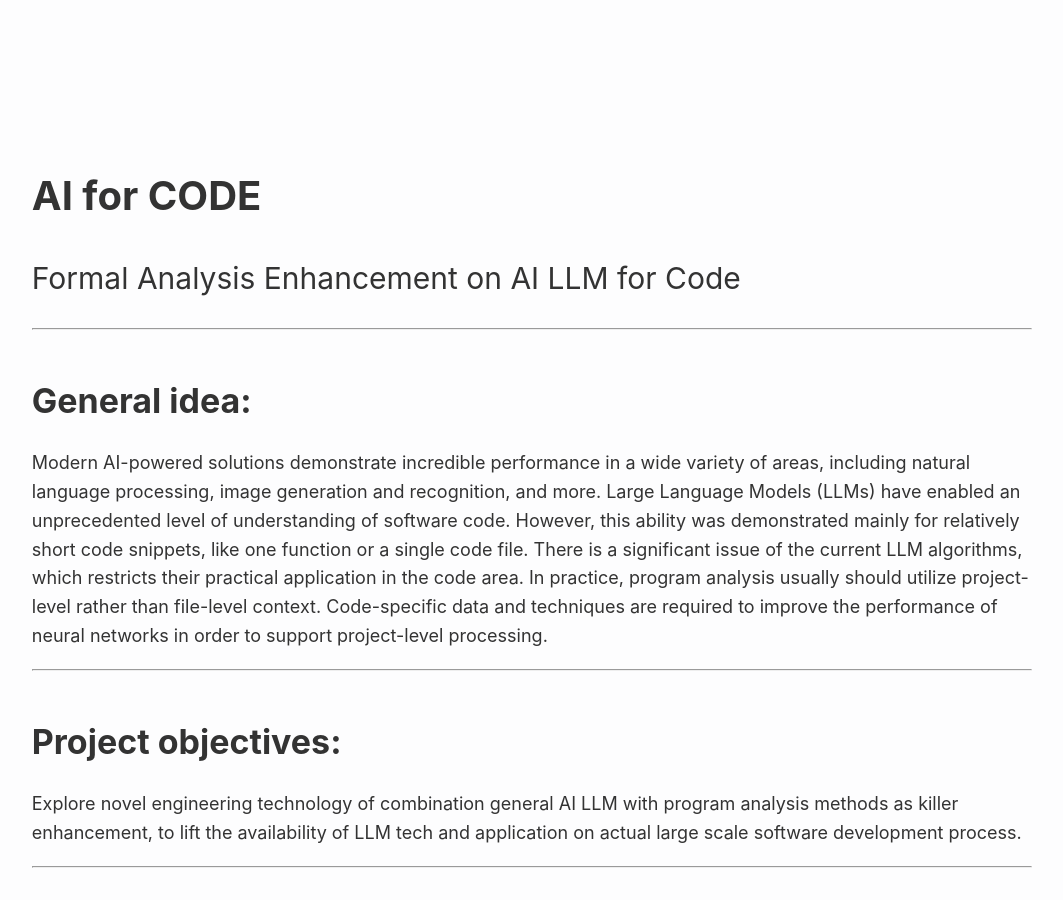
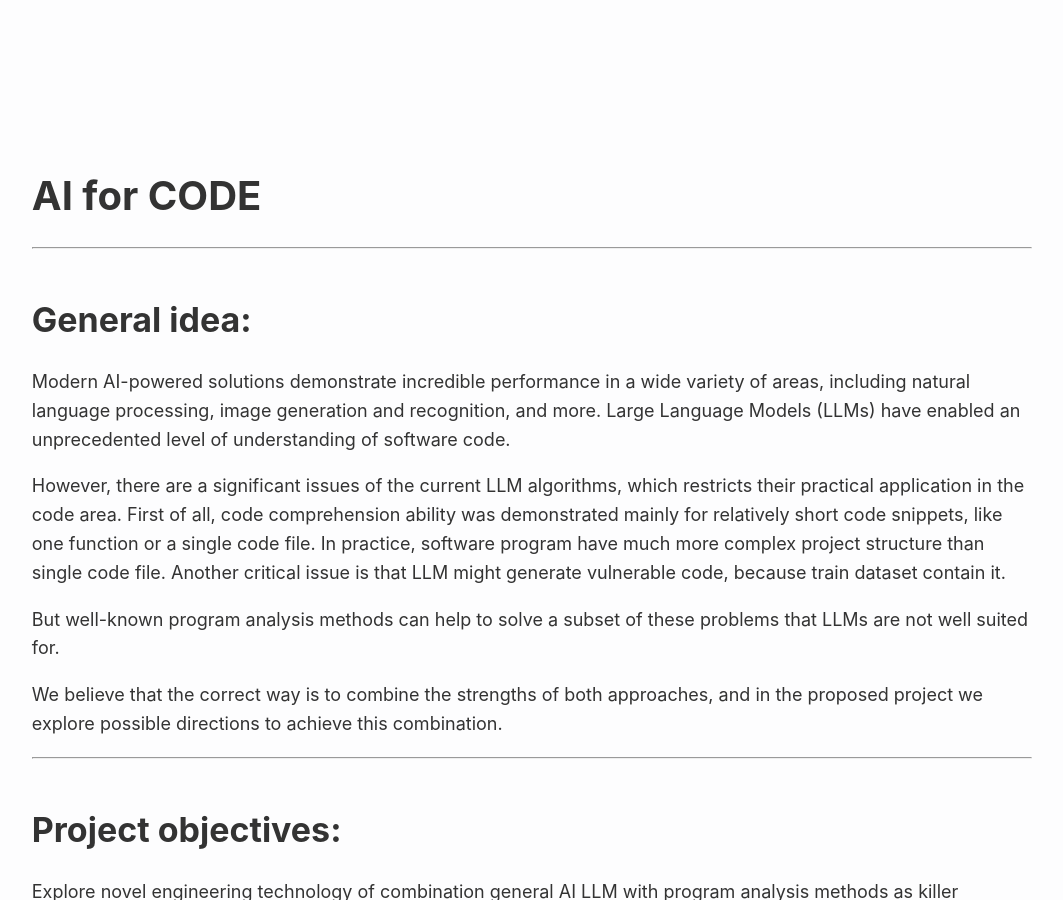
Before and after one commit to SuduIDE/toolchain-website, a Jekyll site: the page built from _projects/ai_for_code.md, in a window 1280 px wide and 900 px high, scrolled down 970 px. Shown: the whole window, without its empty margins (121-1184 px from the left). Built offline with Jekyll 4.4.1, drawn with Linux system fonts in a browser that asks for light colours; nearby versions of some CDN libraries; some of the changed text lies outside the part shown.

Commit message:
Update ai_for_code.md

```diff
--- a/_projects/ai_for_code.md
+++ b/_projects/ai_for_code.md
@@ -14,10 +14,17 @@
 ---
 
 # AI for CODE
-### Formal Analysis Enhancement on AI LLM for Code
 ---
 ## General idea:
-Modern AI-powered solutions demonstrate incredible performance in a wide variety of areas, including natural language processing, image generation and recognition, and more. Large Language Models (LLMs) have enabled an unprecedented level of understanding of software code. However, this ability was demonstrated mainly for relatively short code snippets, like one function or a single code file. There is a significant issue of the current LLM algorithms, which restricts their practical application in the code area. In practice, program analysis usually should utilize project-level rather than file-level context. Code-specific data and techniques are required to improve the performance of neural networks in order to support project-level processing.
+Modern AI-powered solutions demonstrate incredible performance in a wide variety of areas, including natural language processing, image generation and recognition, and more. Large Language Models (LLMs) have enabled an unprecedented level of understanding of software code.
+
+However, there are a significant issues of the current LLM algorithms, which restricts their practical application in the code area.
+First of all, code comprehension ability was demonstrated mainly for relatively short code snippets, like one function or a single code file. In practice, software program have much more complex project structure than single code file.
+Another critical issue is that LLM might generate vulnerable code, because train dataset contain it.
+
+But well-known program analysis methods can help to solve a subset of these problems that LLMs are not well suited for.
+
+We believe that the correct way is to combine the strengths of both approaches, and in the proposed project we explore possible directions to achieve this combination.
 
 ---
 
@@ -26,23 +33,13 @@
 
 ---
 
-## Project background:
-Program analysis methods can go far beyond simply providing RLHF-style feedback to LLMs, as program analysis tools solve a subset of problems that LLMs are not well suited for. We believe that the correct route is to combine the strengths of both approaches, and in the proposed project we explore possible directions to achieve this combination.
+## We selected 3 directions of research:
 
-##### There are 3 directions:
-1. Novel approaches to integrate project-level context – topic for academic cooperation.
-2. Formal methods as a feedback for LLMs in Text-to-Code task.
-3. Formal Code Specification as Intermediate Representation in Text-to-Code and Code-to-Text Tasks.
 
 ![AI for Code directions]({{ "/assets/images/ai_for_code/directions.png" | relative_url }})
 
-Project-level context means high-level information about software structure.
-For example, dependencies between functions (call graph), files, classes;
-information about used libraries; type information; program analysis structures; etc.
 
----
 
-## Three Directions of Works:
 #### 1. Formal methods as a feedback for LLMs in Text-to-Code task.
 Goals:
 1.	Reduce by 20% compared to ChatGPT the number of vulnerabilities of type AO (arithmetic overflow), BO(buffer overflow), ABV(array bound violation), DFN (dereference of null pointer) in C code, using FormAI dataset. (FormAI is the dataset of ChatGPT generated code snippets labelled with vulnerabilities types https://arxiv.org/pdf/2307.02192.pdf)
```
Also changed, not shown: other parts of _projects/ai_for_code.md (+1 -1 lines).
